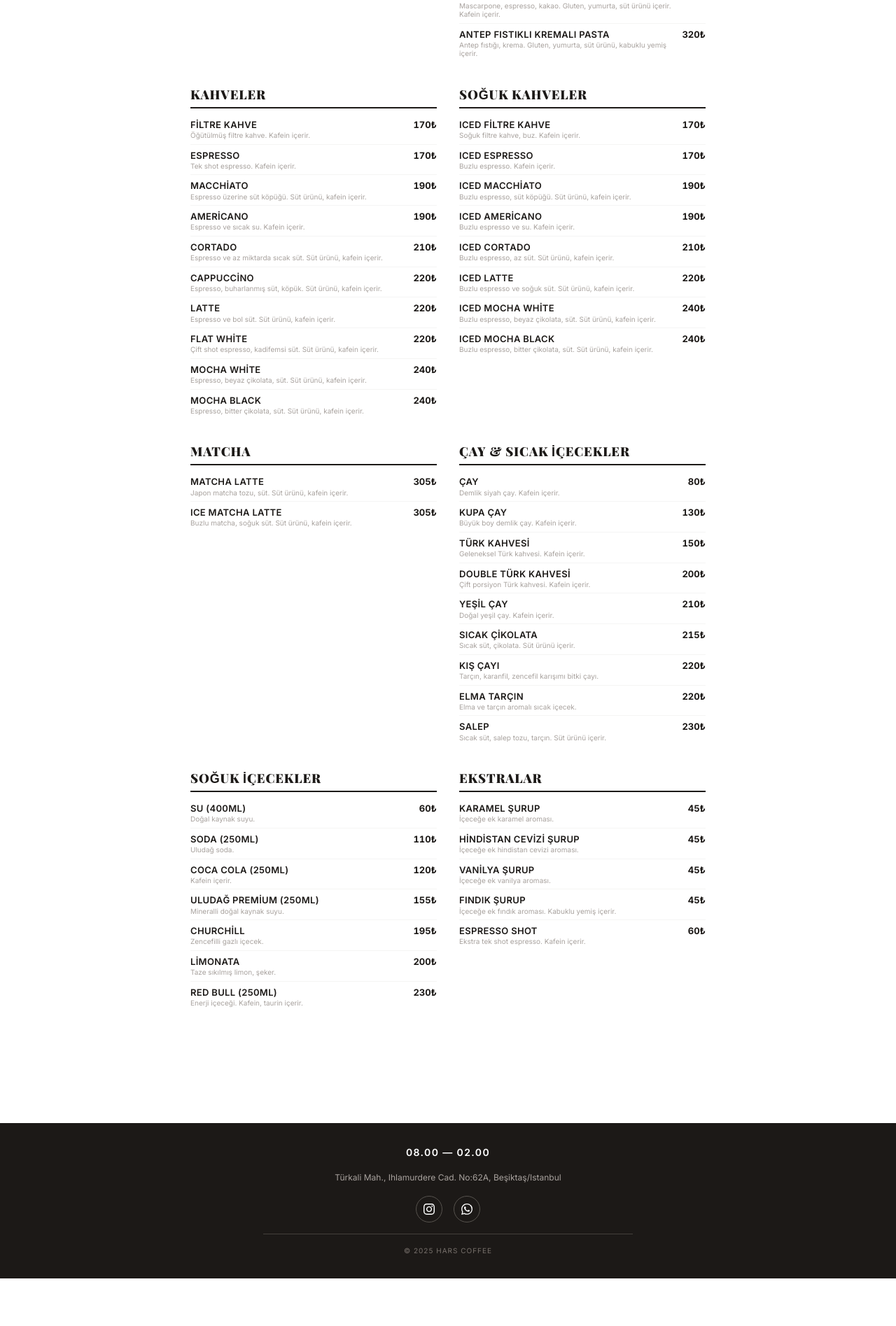
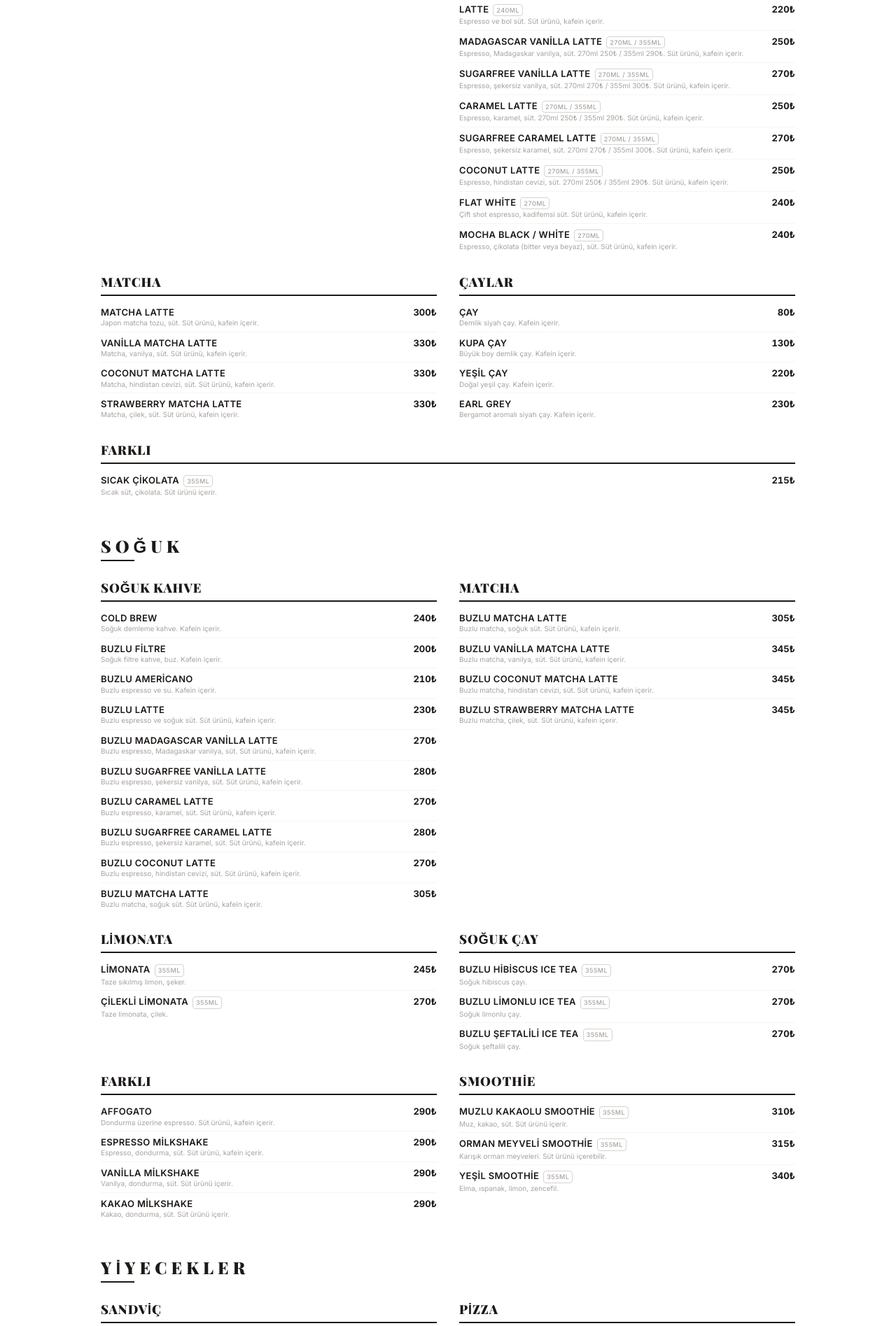
Before and after one commit to ataarslaner/HarsCoffee, a Next.js app: page / in a window 1280 px wide. Shown: the part 605-2500 px from the top of the page at 70% size. Before the commit the page ends 2432 px from the top, so only its background shows below. Built offline with nearby package versions, Linux system fonts and the light colour scheme.

Commit message:
feat: restructure menu categories, update prices and add new items

```diff
--- a/app/page.tsx
+++ b/app/page.tsx
@@ -8,12 +8,36 @@ import { Footer } from '@/components/Footer';
 import { categories, CategoryId, MenuSchema } from '@/lib/types';
 import menuData from '@/data/menu.json';
 
-// Paired categories that make sense together for the customer
-const layout: (CategoryId | [CategoryId, CategoryId])[] = [
+type LayoutRow = CategoryId | [CategoryId, CategoryId] | [CategoryId, '_logo'];
+type LayoutSection = { title: string; rows: LayoutRow[] };
+type LayoutEntry = LayoutRow | LayoutSection;
+
+const layout: LayoutEntry[] = [
   'kampanya',
-  ['yiyecekler', 'tatlilar'],
-  ['klasik-kahveler', 'soguk-kahveler'],
-  ['hars-matcha', 'cay-ve-sicak-icecekler'],
+  {
+    title: 'Sıcak',
+    rows: [
+      ['brew-bar', 'sicak-espresso'],
+      ['sicak-matcha', 'caylar'],
+      'sicak-farkli',
+    ],
+  },
+  {
+    title: 'Soğuk',
+    rows: [
+      ['soguk-kahve', 'soguk-matcha'],
+      ['limonata', 'soguk-cay'],
+      ['soguk-farkli', 'smoothie'],
+    ],
+  },
+  {
+    title: 'Yiyecekler',
+    rows: [
+      ['sandvic', 'pizza'],
+      ['firin', 'bowl'],
+      ['tatlilar', '_logo'],
+    ],
+  },
   ['soguk-icecekler', 'ekstralar'],
 ];
 
@@ -83,19 +107,53 @@ export default function HomePage() {
     <div className="min-h-screen bg-white">
       <LogoHeader currentCategory={currentCategory} onCategoryChange={handleCategoryChange} />
 
-      <main className="max-w-3xl mx-auto px-4 pt-4 pb-24 space-y-8">
-        {layout.map((row, i) => {
-          if (Array.isArray(row)) {
+      <main className="max-w-5xl mx-auto px-4 pt-4 pb-24 space-y-8">
+        {layout.map((entry, i) => {
+          // Section with title
+          if (typeof entry === 'object' && !Array.isArray(entry) && 'title' in entry) {
             return (
-              <div key={i} className="grid grid-cols-1 sm:grid-cols-2 gap-x-8 gap-y-8">
-                <CategorySection categoryId={row[0]} menu={menu} sectionRef={setRef(row[0])} />
-                <CategorySection categoryId={row[1]} menu={menu} sectionRef={setRef(row[1])} />
+              <div key={i} className="space-y-6">
+                <div className="pt-4">
+                  <h2 className="text-2xl font-black text-stone-900 uppercase tracking-[0.25em] font-[family-name:var(--font-playfair)]">
+                    {entry.title}
+                  </h2>
+                  <div className="mt-1 w-12 border-b-2 border-stone-900" />
+                </div>
+                {entry.rows.map((row, j) => {
+                  if (Array.isArray(row)) {
+                    return (
+                      <div key={j} className="grid grid-cols-1 sm:grid-cols-2 gap-x-8 gap-y-8">
+                        <CategorySection categoryId={row[0]} menu={menu} sectionRef={setRef(row[0])} />
+                        {row[1] === '_logo' ? (
+                          <div className="hidden sm:flex items-center justify-center">
+                            {/* Logo placeholder — add your image here */}
+                          </div>
+                        ) : (
+                          <CategorySection categoryId={row[1]} menu={menu} sectionRef={setRef(row[1])} />
+                        )}
+                      </div>
+                    );
+                  }
+                  return <CategorySection key={row} categoryId={row} menu={menu} sectionRef={setRef(row)} />;
+                })}
               </div>
             );
           }
-          return (
-            <CategorySection key={row} categoryId={row} menu={menu} sectionRef={setRef(row)} />
-          );
+          // Paired row
+          if (Array.isArray(entry)) {
+            return (
+              <div key={i} className="grid grid-cols-1 sm:grid-cols-2 gap-x-8 gap-y-8">
+                <CategorySection categoryId={entry[0]} menu={menu} sectionRef={setRef(entry[0])} />
+                {entry[1] === '_logo' ? (
+                  <div className="hidden sm:flex items-center justify-center" />
+                ) : (
+                  <CategorySection categoryId={entry[1]} menu={menu} sectionRef={setRef(entry[1])} />
+                )}
+              </div>
+            );
+          }
+          // Single row
+          return <CategorySection key={entry} categoryId={entry} menu={menu} sectionRef={setRef(entry)} />;
         })}
       </main>
 
--- a/components/TabBar.tsx
+++ b/components/TabBar.tsx
@@ -11,7 +11,7 @@ interface TabBarProps {
 }
 
 export function TabBar({ className, currentCategory, onCategoryChange }: TabBarProps) {
-  const activeCategory = currentCategory || 'yiyecekler';
+  const activeCategory = currentCategory || 'sandvic';
   const scrollContainerRef = useRef<HTMLDivElement>(null);
   const activeButtonRef = useRef<HTMLButtonElement>(null);
 
--- a/data/menu.json
+++ b/data/menu.json
@@ -1,12 +1,21 @@
 {
-  "yiyecekler": [
-    { "id": "uc-peynirli-sandvic", "name": "Üç Peynirli Sandviç", "price": 180, "size": "Normal", "description": "Kaşar, beyaz peynir, çedar. Gluten, süt ürünü içerir." },
-    { "id": "hindi-fume-sandvic", "name": "Hindi Füme Sandviç", "price": 180, "size": "Normal", "description": "Füme hindi, taze yeşillik. Gluten, süt ürünü içerir." },
-    { "id": "vegan-tortilla-sandvic", "name": "Vegan Tortilla Sandviç", "price": 200, "description": "Sebze dolgulu tortilla. Gluten içerir. Vegan." },
-    { "id": "uc-peynirli-sandvic-buyuk", "name": "Üç Peynirli Sandviç", "price": 300, "size": "Büyük Boy", "description": "Kaşar, beyaz peynir, çedar. Gluten, süt ürünü içerir." },
-    { "id": "hindi-fume-sandvic-buyuk", "name": "Hindi Füme Sandviç", "price": 300, "size": "Büyük Boy", "description": "Füme hindi, taze yeşillik. Gluten, süt ürünü içerir." },
+  "sandvic": [
+    { "id": "hars-italyan-sandvic", "name": "Hars İtalyan Sandviç", "price": 0, "size": "Mini / Regular", "description": "Ekşi maya tam buğday ekmek, taze mozzarella, pesto, roka, kaju & Antep fıstığı, közde domates, zeytinyağı. Gluten, süt ürünü, kabuklu yemiş içerir." },
+    { "id": "hars-melt", "name": "Hars Melt", "price": 0, "size": "Mini / Regular", "description": "Arıstan ekmek, hindi füme (60gr), kaşar & cheddar (70gr), turşu (30gr), özel sos (mayo+hardal, 20gr). Gluten, süt ürünü içerir." },
+    { "id": "hars-falafel-wrap", "name": "Hars Falafel Wrap", "price": 0, "description": "İnce lavaş, falafel (140gr), marul (20gr), turşu (30gr), domates (40gr), yoğurtlu sos (sarımsak+limon, 15gr), acı sos (15gr). Gluten, süt ürünü içerir." }
+  ],
+  "pizza": [
     { "id": "margherita-pizza", "name": "Margherita Pizza", "price": 320, "description": "Domates sos, mozzarella, fesleğen. Gluten, süt ürünü içerir." },
     { "id": "mixed-pizza", "name": "Mixed Pizza", "price": 350, "description": "Karışık malzemeli pizza. Gluten, süt ürünü içerir." }
+  ],
+  "firin": [
+    { "id": "firin-patates", "name": "Fırın Patates", "price": 0, "size": "Baharatlı / Baharatsız", "description": "Fırın patates, baharatlı veya baharatsız seçenekli." },
+    { "id": "firin-nacho", "name": "Fırın Nacho", "price": 0, "size": "Sade / Peynirli Jalapeñolu", "description": "Fırın nacho, sade veya peynirli jalapeñolu seçenekli. Süt ürünü içerebilir." }
+  ],
+  "bowl": [
+    { "id": "hars-green-bowl", "name": "Hars Green Bowl", "price": 0, "description": "Yeşillik mix (150gr), cherry domates (60gr), salatalık (60gr), kreta peyniri (40gr), lima & zeytinyağı sos (25gr). Süt ürünü içerir." },
+    { "id": "hars-tuna-protein", "name": "Hars Tuna Protein Bowl", "price": 0, "description": "Ton balığı (120gr), yeşillik (100gr), salatalık (60gr), cherry domates (60gr), mısır (40gr), lima & zeytinyağı sos (25gr)." },
+    { "id": "hars-falafel-bowl", "name": "Hars Falafel Bowl", "price": 0, "description": "Falafel (150gr), yeşillik (100gr), turşu (40gr), yoğurtlu sos veya tahin+limon sos seçenekli. Süt ürünü içerebilir." }
   ],
   "tatlilar": [
     { "id": "hars-cake", "name": "Hars Cake", "price": 160, "description": "Özel tarif kek. Gluten, yumurta, süt ürünü içerir." },
@@ -18,42 +27,79 @@
     { "id": "italian-tiramisu-cake", "name": "Italian Tiramisu Cake", "price": 280, "description": "Mascarpone, espresso, kakao. Gluten, yumurta, süt ürünü içerir. Kafein içerir." },
     { "id": "antep-fistikli-kremali-pasta", "name": "Antep Fıstıklı Kremalı Pasta", "price": 320, "description": "Antep fıstığı, krema. Gluten, yumurta, süt ürünü, kabuklu yemiş içerir." }
   ],
-  "klasik-kahveler": [
-    { "id": "filtre-kahve", "name": "Filtre Kahve", "price": 170, "description": "Öğütülmüş filtre kahve. Kafein içerir." },
-    { "id": "espresso", "name": "Espresso", "price": 170, "description": "Tek shot espresso. Kafein içerir." },
-    { "id": "macchiato", "name": "Macchiato", "price": 190, "description": "Espresso üzerine süt köpüğü. Süt ürünü, kafein içerir." },
-    { "id": "americano", "name": "Americano", "price": 190, "description": "Espresso ve sıcak su. Kafein içerir." },
-    { "id": "cortado", "name": "Cortado", "price": 210, "description": "Espresso ve az miktarda sıcak süt. Süt ürünü, kafein içerir." },
-    { "id": "cappuccino", "name": "Cappuccino", "price": 220, "description": "Espresso, buharlanmış süt, köpük. Süt ürünü, kafein içerir." },
-    { "id": "latte", "name": "Latte", "price": 220, "description": "Espresso ve bol süt. Süt ürünü, kafein içerir." },
-    { "id": "flat-white", "name": "Flat White", "price": 220, "description": "Çift shot espresso, kadifemsi süt. Süt ürünü, kafein içerir." },
-    { "id": "mocha-white", "name": "Mocha White", "price": 240, "description": "Espresso, beyaz çikolata, süt. Süt ürünü, kafein içerir." },
-    { "id": "mocha-black", "name": "Mocha Black", "price": 240, "description": "Espresso, bitter çikolata, süt. Süt ürünü, kafein içerir." }
+  "sicak-espresso": [
+    { "id": "espresso", "name": "Espresso", "price": 170, "size": "45ml", "description": "Tek shot espresso. Kafein içerir." },
+    { "id": "americano", "name": "Americano", "price": 200, "size": "240ml / 355ml", "description": "Espresso ve sıcak su. 240ml 200₺ / 355ml 220₺. Kafein içerir." },
+    { "id": "cortado", "name": "Cortado", "price": 195, "size": "120ml", "description": "Espresso ve az miktarda sıcak süt. Süt ürünü, kafein içerir." },
+    { "id": "spanish-cortado", "name": "Spanish Cortado", "price": 210, "size": "120ml", "description": "Espresso, yoğunlaştırılmış süt. Süt ürünü, kafein içerir." },
+    { "id": "cappuccino", "name": "Cappuccino", "price": 220, "size": "240ml", "description": "Espresso, buharlanmış süt, köpük. Süt ürünü, kafein içerir." },
+    { "id": "latte", "name": "Latte", "price": 220, "size": "240ml", "description": "Espresso ve bol süt. Süt ürünü, kafein içerir." },
+    { "id": "madagascar-vanilla-latte", "name": "Madagascar Vanilla Latte", "price": 250, "size": "270ml / 355ml", "description": "Espresso, Madagaskar vanilya, süt. 270ml 250₺ / 355ml 290₺. Süt ürünü, kafein içerir." },
+    { "id": "sugarfree-vanilla-latte", "name": "Sugarfree Vanilla Latte", "price": 270, "size": "270ml / 355ml", "description": "Espresso, şekersiz vanilya, süt. 270ml 270₺ / 355ml 300₺. Süt ürünü, kafein içerir." },
+    { "id": "caramel-latte", "name": "Caramel Latte", "price": 250, "size": "270ml / 355ml", "description": "Espresso, karamel, süt. 270ml 250₺ / 355ml 290₺. Süt ürünü, kafein içerir." },
+    { "id": "sugarfree-caramel-latte", "name": "Sugarfree Caramel Latte", "price": 270, "size": "270ml / 355ml", "description": "Espresso, şekersiz karamel, süt. 270ml 270₺ / 355ml 300₺. Süt ürünü, kafein içerir." },
+    { "id": "coconut-latte", "name": "Coconut Latte", "price": 250, "size": "270ml / 355ml", "description": "Espresso, hindistan cevizi, süt. 270ml 250₺ / 355ml 290₺. Süt ürünü, kafein içerir." },
+    { "id": "flat-white", "name": "Flat White", "price": 240, "size": "270ml", "description": "Çift shot espresso, kadifemsi süt. Süt ürünü, kafein içerir." },
+    { "id": "mocha", "name": "Mocha Black / White", "price": 240, "size": "270ml", "description": "Espresso, çikolata (bitter veya beyaz), süt. Süt ürünü, kafein içerir." }
   ],
-  "soguk-kahveler": [
-    { "id": "iced-filtre", "name": "Iced Filtre Kahve", "price": 170, "description": "Soğuk filtre kahve, buz. Kafein içerir." },
-    { "id": "iced-espresso", "name": "Iced Espresso", "price": 170, "description": "Buzlu espresso. Kafein içerir." },
-    { "id": "iced-macchiato", "name": "Iced Macchiato", "price": 190, "description": "Buzlu espresso, süt köpüğü. Süt ürünü, kafein içerir." },
-    { "id": "iced-americano", "name": "Iced Americano", "price": 190, "description": "Buzlu espresso ve su. Kafein içerir." },
-    { "id": "iced-cortado", "name": "Iced Cortado", "price": 210, "description": "Buzlu espresso, az süt. Süt ürünü, kafein içerir." },
-    { "id": "iced-latte", "name": "Iced Latte", "price": 220, "description": "Buzlu espresso ve soğuk süt. Süt ürünü, kafein içerir." },
-    { "id": "iced-mocha-white", "name": "Iced Mocha White", "price": 240, "description": "Buzlu espresso, beyaz çikolata, süt. Süt ürünü, kafein içerir." },
-    { "id": "iced-mocha-black", "name": "Iced Mocha Black", "price": 240, "description": "Buzlu espresso, bitter çikolata, süt. Süt ürünü, kafein içerir." }
+  "brew-bar": [
+    { "id": "filtre-kahve", "name": "Filtre Kahve", "price": 180, "size": "240ml / 355ml", "description": "Öğütülmüş filtre kahve. 240ml 180₺ / 355ml 240₺. Kafein içerir." },
+    { "id": "hario-v60", "name": "Hario V60", "price": 215, "size": "240ml", "description": "V60 demleme filtre kahve. Kafein içerir." },
+    { "id": "turk-kahvesi", "name": "Türk Kahvesi", "price": 160, "size": "80ml", "description": "Geleneksel Türk kahvesi. Kafein içerir." },
+    { "id": "double-turk-kahvesi", "name": "Double Türk Kahvesi", "price": 210, "description": "Çift porsiyon Türk kahvesi. Kafein içerir." }
   ],
-  "hars-matcha": [
-    { "id": "matcha-latte", "name": "Matcha Latte", "price": 305, "description": "Japon matcha tozu, süt. Süt ürünü, kafein içerir." },
-    { "id": "ice-matcha-latte", "name": "Ice Matcha Latte", "price": 305, "description": "Buzlu matcha, soğuk süt. Süt ürünü, kafein içerir." }
+  "sicak-matcha": [
+    { "id": "matcha-latte", "name": "Matcha Latte", "price": 300, "description": "Japon matcha tozu, süt. Süt ürünü, kafein içerir." },
+    { "id": "vanilla-matcha-latte", "name": "Vanilla Matcha Latte", "price": 330, "description": "Matcha, vanilya, süt. Süt ürünü, kafein içerir." },
+    { "id": "coconut-matcha-latte", "name": "Coconut Matcha Latte", "price": 330, "description": "Matcha, hindistan cevizi, süt. Süt ürünü, kafein içerir." },
+    { "id": "strawberry-matcha-latte", "name": "Strawberry Matcha Latte", "price": 330, "description": "Matcha, çilek, süt. Süt ürünü, kafein içerir." }
   ],
-  "cay-ve-sicak-icecekler": [
+  "sicak-farkli": [
+    { "id": "sicak-cikolata", "name": "Sıcak Çikolata", "price": 215, "size": "355ml", "description": "Sıcak süt, çikolata. Süt ürünü içerir." }
+  ],
+  "smoothie": [
+    { "id": "muzlu-kakaolu-smoothie", "name": "Muzlu Kakaolu Smoothie", "price": 310, "size": "355ml", "description": "Muz, kakao, süt. Süt ürünü içerir." },
+    { "id": "orman-meyveli-smoothie", "name": "Orman Meyveli Smoothie", "price": 315, "size": "355ml", "description": "Karışık orman meyveleri. Süt ürünü içerebilir." },
+    { "id": "yesil-smoothie", "name": "Yeşil Smoothie", "price": 340, "size": "355ml", "description": "Elma, ıspanak, limon, zencefil." }
+  ],
+  "caylar": [
     { "id": "cay", "name": "Çay", "price": 80, "description": "Demlik siyah çay. Kafein içerir." },
     { "id": "kupa-cay", "name": "Kupa Çay", "price": 130, "description": "Büyük boy demlik çay. Kafein içerir." },
-    { "id": "turk-kahvesi", "name": "Türk Kahvesi", "price": 150, "description": "Geleneksel Türk kahvesi. Kafein içerir." },
-    { "id": "double-turk-kahvesi", "name": "Double Türk Kahvesi", "price": 200, "description": "Çift porsiyon Türk kahvesi. Kafein içerir." },
-    { "id": "yesil-cay", "name": "Yeşil Çay", "price": 210, "description": "Doğal yeşil çay. Kafein içerir." },
-    { "id": "sicak-cikolata", "name": "Sıcak Çikolata", "price": 215, "description": "Sıcak süt, çikolata. Süt ürünü içerir." },
-    { "id": "kis-cayi", "name": "Kış Çayı", "price": 220, "description": "Tarçın, karanfil, zencefil karışımı bitki çayı." },
-    { "id": "elma-tarcin", "name": "Elma Tarçın", "price": 220, "description": "Elma ve tarçın aromalı sıcak içecek." },
-    { "id": "salep", "name": "Salep", "price": 230, "description": "Sıcak süt, salep tozu, tarçın. Süt ürünü içerir." }
+    { "id": "yesil-cay", "name": "Yeşil Çay", "price": 220, "description": "Doğal yeşil çay. Kafein içerir." },
+    { "id": "earl-grey", "name": "Earl Grey", "price": 230, "description": "Bergamot aromalı siyah çay. Kafein içerir." }
+  ],
+  "soguk-kahve": [
+    { "id": "cold-brew", "name": "Cold Brew", "price": 240, "description": "Soğuk demleme kahve. Kafein içerir." },
+    { "id": "buzlu-filtre", "name": "Buzlu Filtre", "price": 200, "description": "Soğuk filtre kahve, buz. Kafein içerir." },
+    { "id": "buzlu-americano", "name": "Buzlu Americano", "price": 210, "description": "Buzlu espresso ve su. Kafein içerir." },
+    { "id": "buzlu-latte", "name": "Buzlu Latte", "price": 230, "description": "Buzlu espresso ve soğuk süt. Süt ürünü, kafein içerir." },
+    { "id": "buzlu-madagascar-vanilla-latte", "name": "Buzlu Madagascar Vanilla Latte", "price": 270, "description": "Buzlu espresso, Madagaskar vanilya, süt. Süt ürünü, kafein içerir." },
+    { "id": "buzlu-sugarfree-vanilla-latte", "name": "Buzlu Sugarfree Vanilla Latte", "price": 280, "description": "Buzlu espresso, şekersiz vanilya, süt. Süt ürünü, kafein içerir." },
+    { "id": "buzlu-caramel-latte", "name": "Buzlu Caramel Latte", "price": 270, "description": "Buzlu espresso, karamel, süt. Süt ürünü, kafein içerir." },
+    { "id": "buzlu-sugarfree-caramel-latte", "name": "Buzlu Sugarfree Caramel Latte", "price": 280, "description": "Buzlu espresso, şekersiz karamel, süt. Süt ürünü, kafein içerir." },
+    { "id": "buzlu-coconut-latte", "name": "Buzlu Coconut Latte", "price": 270, "description": "Buzlu espresso, hindistan cevizi, süt. Süt ürünü, kafein içerir." },
+    { "id": "buzlu-matcha-latte", "name": "Buzlu Matcha Latte", "price": 305, "description": "Buzlu matcha, soğuk süt. Süt ürünü, kafein içerir." }
+  ],
+  "limonata": [
+    { "id": "limonata", "name": "Limonata", "price": 245, "size": "355ml", "description": "Taze sıkılmış limon, şeker." },
+    { "id": "cilekli-limonata", "name": "Çilekli Limonata", "price": 270, "size": "355ml", "description": "Taze limonata, çilek." }
+  ],
+  "soguk-cay": [
+    { "id": "buzlu-hibiscus-ice-tea", "name": "Buzlu Hibiscus Ice Tea", "price": 270, "size": "355ml", "description": "Soğuk hibiscus çayı." },
+    { "id": "buzlu-limonlu-ice-tea", "name": "Buzlu Limonlu Ice Tea", "price": 270, "size": "355ml", "description": "Soğuk limonlu çay." },
+    { "id": "buzlu-seftalili-ice-tea", "name": "Buzlu Şeftalili Ice Tea", "price": 270, "size": "355ml", "description": "Soğuk şeftalili çay." }
+  ],
+  "soguk-matcha": [
+    { "id": "buzlu-matcha-latte-2", "name": "Buzlu Matcha Latte", "price": 305, "description": "Buzlu matcha, soğuk süt. Süt ürünü, kafein içerir." },
+    { "id": "buzlu-vanilla-matcha-latte", "name": "Buzlu Vanilla Matcha Latte", "price": 345, "description": "Buzlu matcha, vanilya, süt. Süt ürünü, kafein içerir." },
+    { "id": "buzlu-coconut-matcha-latte", "name": "Buzlu Coconut Matcha Latte", "price": 345, "description": "Buzlu matcha, hindistan cevizi, süt. Süt ürünü, kafein içerir." },
+    { "id": "buzlu-strawberry-matcha-latte", "name": "Buzlu Strawberry Matcha Latte", "price": 345, "description": "Buzlu matcha, çilek, süt. Süt ürünü, kafein içerir." }
+  ],
+  "soguk-farkli": [
+    { "id": "affogato", "name": "Affogato", "price": 290, "description": "Dondurma üzerine espresso. Süt ürünü, kafein içerir." },
+    { "id": "espresso-milkshake", "name": "Espresso Milkshake", "price": 290, "description": "Espresso, dondurma, süt. Süt ürünü, kafein içerir." },
+    { "id": "vanilla-milkshake", "name": "Vanilla Milkshake", "price": 290, "description": "Vanilya, dondurma, süt. Süt ürünü içerir." },
+    { "id": "kakao-milkshake", "name": "Kakao Milkshake", "price": 290, "description": "Kakao, dondurma, süt. Süt ürünü içerir." }
   ],
   "soguk-icecekler": [
     { "id": "su", "name": "Su (400ml)", "price": 60, "description": "Doğal kaynak suyu." },
@@ -61,7 +107,6 @@
     { "id": "coca-cola", "name": "Coca Cola (250ml)", "price": 120, "description": "Kafein içerir." },
     { "id": "uludag-premium", "name": "Uludağ Premium (250ml)", "price": 155, "description": "Mineralli doğal kaynak suyu." },
     { "id": "churchill", "name": "Churchill", "price": 195, "description": "Zencefilli gazlı içecek." },
-    { "id": "limonata", "name": "Limonata", "price": 200, "description": "Taze sıkılmış limon, şeker." },
     { "id": "red-bull", "name": "Red Bull (250ml)", "price": 230, "description": "Enerji içeceği. Kafein, taurin içerir." }
   ],
   "ekstralar": [
--- a/lib/types.ts
+++ b/lib/types.ts
@@ -18,12 +18,22 @@ export type Menu = z.infer<typeof MenuSchema>;
 
 export const categories = [
   { id: 'kampanya', label: 'Kampanya' },
-  { id: 'yiyecekler', label: 'Yiyecekler' },
+  { id: 'sandvic', label: 'Sandviç' },
+  { id: 'pizza', label: 'Pizza' },
+  { id: 'firin', label: 'Fırın' },
+  { id: 'bowl', label: 'Bowl' },
   { id: 'tatlilar', label: 'Tatlılar' },
-  { id: 'klasik-kahveler', label: 'Kahveler' },
-  { id: 'soguk-kahveler', label: 'Soğuk Kahveler' },
-  { id: 'hars-matcha', label: 'Matcha' },
-  { id: 'cay-ve-sicak-icecekler', label: 'Çay & Sıcak İçecekler' },
+  { id: 'sicak-espresso', label: 'Espresso' },
+  { id: 'brew-bar', label: 'Brew Bar' },
+  { id: 'sicak-matcha', label: 'Matcha' },
+  { id: 'sicak-farkli', label: 'Farklı' },
+  { id: 'caylar', label: 'Çaylar' },
+  { id: 'soguk-kahve', label: 'Soğuk Kahve' },
+  { id: 'limonata', label: 'Limonata' },
+  { id: 'soguk-cay', label: 'Soğuk Çay' },
+  { id: 'soguk-matcha', label: 'Matcha' },
+  { id: 'soguk-farkli', label: 'Farklı' },
+  { id: 'smoothie', label: 'Smoothie' },
   { id: 'soguk-icecekler', label: 'Soğuk İçecekler' },
   { id: 'ekstralar', label: 'Ekstralar' }
 ] as const;
```
